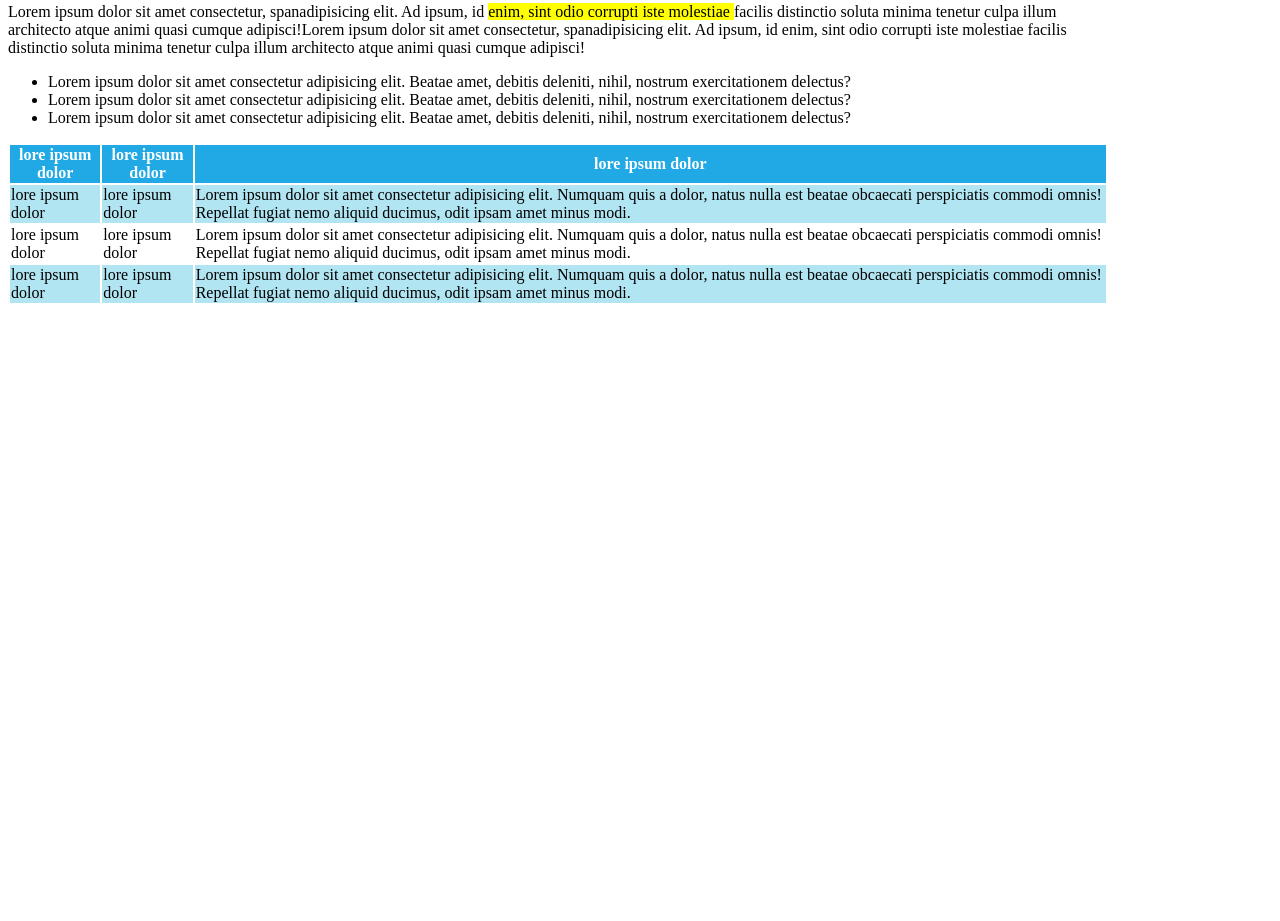
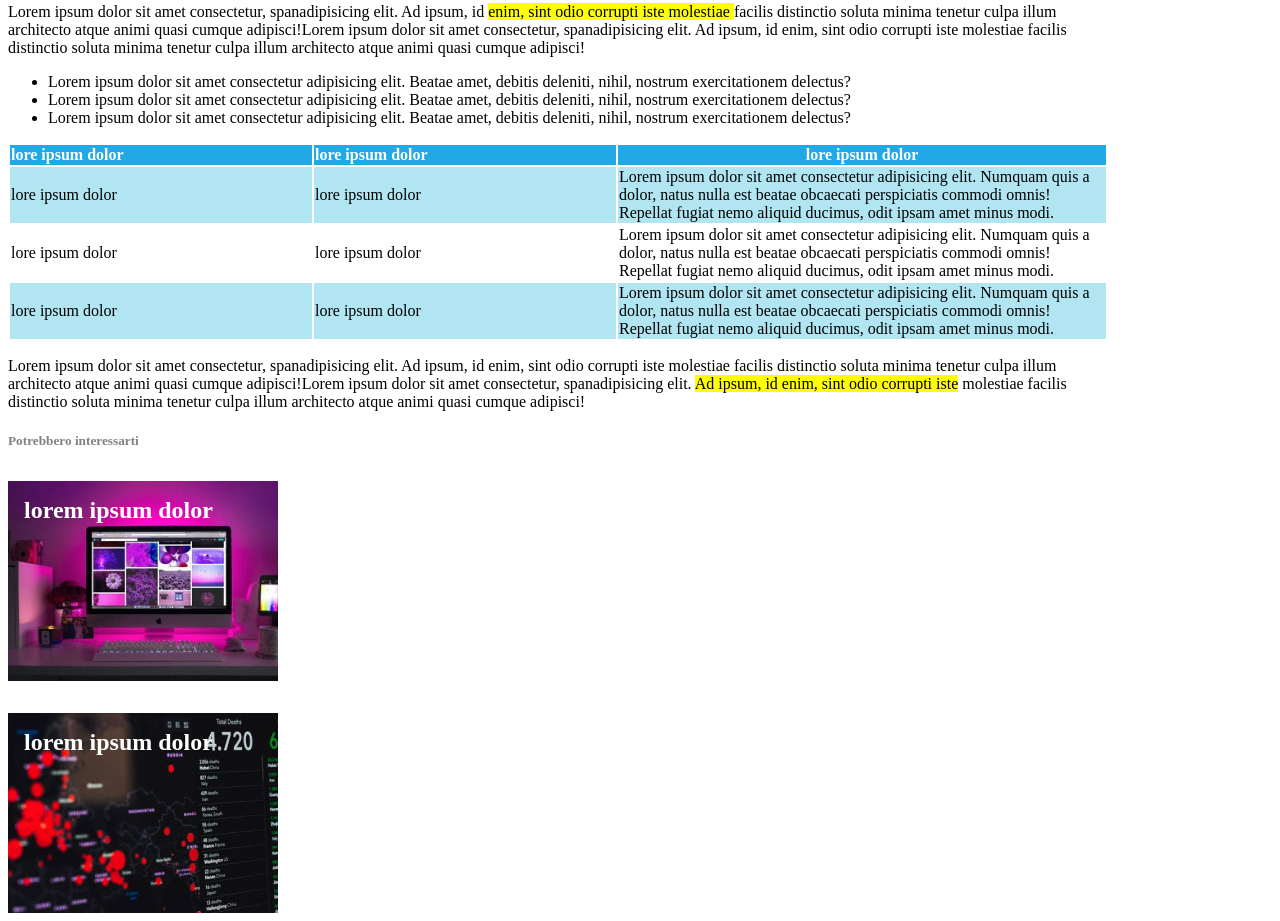
Before and after one commit to patriziosbr/html-css-booleaner, a plain HTML site: page index.html in a window 1280 px wide. Shown: the part 798-1719 px from the top of the page. Before the commit the page ends 1111 px from the top, so only its background shows below. Drawn offline with Linux system fonts and the light colour scheme.

Commit message:
fine footer tabella ok

```diff
--- a/index.html
+++ b/index.html
@@ -42,8 +42,8 @@
             <table>
                 <thead>
                     <tr>
-                        <th>lore ipsum dolor</th>
-                        <th>lore ipsum dolor</th>
+                        <th class="column">lore ipsum dolor</th>
+                        <th class="column">lore ipsum dolor</th>
                         <th>lore ipsum dolor</th>
                     </tr>
                 </thead>
@@ -66,8 +66,19 @@
                 </tbody>
             </table>
             <!--/tabella-->
+            <p>Lorem ipsum dolor sit amet consectetur, spanadipisicing elit. Ad ipsum, id  enim, sint odio corrupti iste molestiae  facilis distinctio soluta minima tenetur culpa illum architecto atque animi quasi cumque adipisci!Lorem ipsum dolor sit amet consectetur, spanadipisicing elit. <span id="bg-yellow">Ad ipsum, id  enim, sint odio corrupti iste</span> molestiae facilis distinctio soluta minima tenetur culpa illum architecto atque animi quasi cumque adipisci!</p>
+        </main>
 
-        </main>
+        <footer>
+            <h5><strong>Potrebbero interessarti</strong></h5>
+            <div class="img-viola">
+                <h4>lorem ipsum dolor</h4>
+            </div>
+            <div class="img-red">
+                <h4>lorem ipsum dolor</h4>
+            </div>
+
+        </footer>
 
 </section> <!--/container-->
 </body>
--- a/style.css
+++ b/style.css
@@ -6,11 +6,21 @@ h1{
 .p-small{
     font-size: 14px;
 }
+h5{
+    color: #818181;
+}
+h4{
+    color: #ffffff;
+    font-size: 24px;
+    padding: 16px 16px; /*non ho resistito*/
+
+}
 /*/formattazione testi*/
 
 .container{
     width: 1100px;
 }
+/*articolo*/
 header{
     height: 100px;
     background-color: #4EA0FF;
@@ -33,6 +43,9 @@ header{
 #bg-yellow{
     background-color: #FFFF00;
 }
+/*end articolo*/
+
+/*start tabella*/
 table{
     width: 100%;
 }
@@ -43,3 +56,21 @@ thead{
 .bg-table{
     background-color: #B1E5F2;
 }
+th.column{
+    width: 300px;
+    text-align: left;
+}
+/*end tabella*/
+
+/*footer*/
+.img-viola{
+    width: 270px;
+    height: 200px;
+    background-image: url("img/monitor.jpg");
+}
+.img-red{
+    width: 270px;
+    height: 200px;
+    background-image: url("img/graph.jpg");
+}
+/*end footer*/
```
